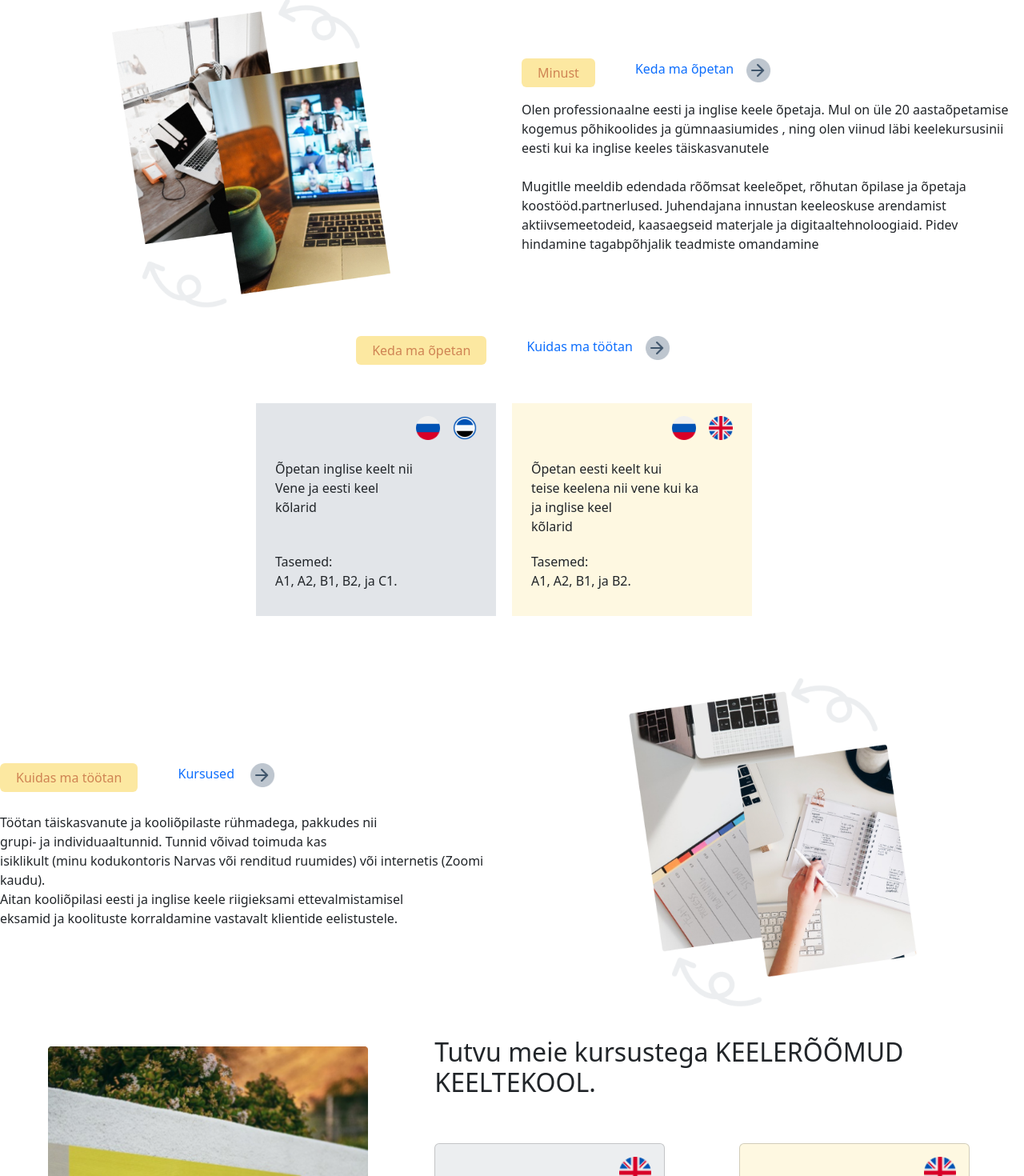
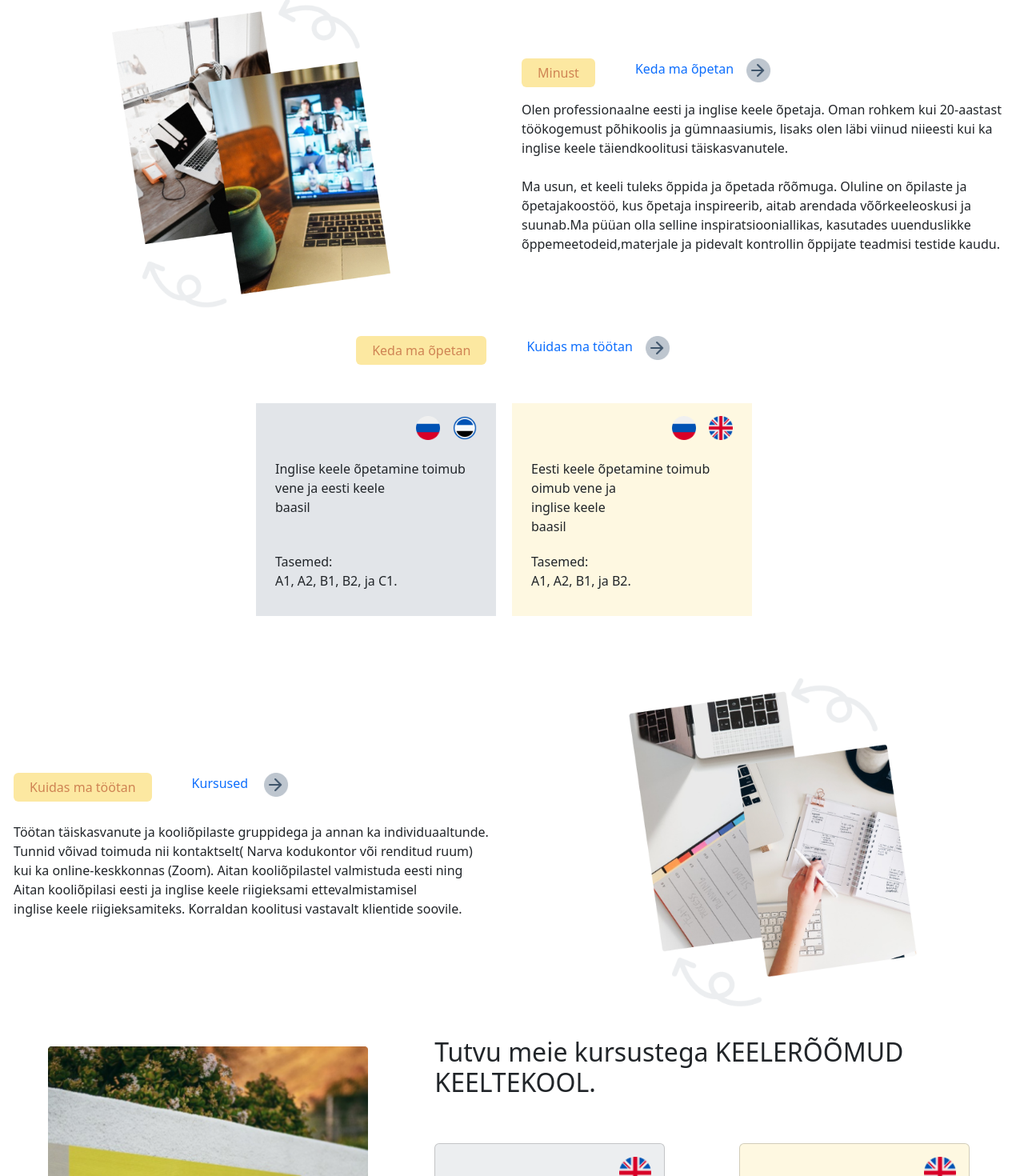
Before and after one commit to doyenify/mytutor, a React (Create React App) app: page / in a window 1280 px wide. Shown: the part 698-2168 px from the top of the page at 80% size. Built offline with nearby package versions, Linux system fonts and the light colour scheme.

Commit message:
estonian added

```diff
--- a/src/components/Home/Home.tsx
+++ b/src/components/Home/Home.tsx
@@ -75,7 +75,7 @@ const Home = () => {
                         <a className='ms-5 swinging-link' href="#Whoiteach" style={{ textDecoration: 'none' }}> {t('Who I teach')}<img className='ms-3' src={circlearrow} style={{height:"30px", width: "30px"}} alt="Tutor"/> </a>
                     </div>
                     <div className='mt-3'>
-                       {t('I am a professional teacher of Estonian and English language. I have over 20 years of')}
+                        {t('I am a professional teacher of Estonian and English language. I have over 20 years of')} {"\n"}
                         {t('experience teaching in basic and high schools, and I have conducted language courses in')}
                         {t('both Estonian and English for adult')}
                         <br />
--- a/src/locales/ee/translationee.json
+++ b/src/locales/ee/translationee.json
@@ -79,29 +79,29 @@
     "About me": "Minust",
     "Contact": "Kontakt",
     "Who I teach": "Keda ma õpetan",
-    "I am a professional teacher of Estonian and English language. I have over 20 years of": "Olen professionaalne eesti ja inglise keele õpetaja. Mul on üle 20 aasta",
-    "experience teaching in basic and high schools, and I have conducted language courses in": "õpetamise kogemus põhikoolides ja gümnaasiumides , ning olen viinud läbi keelekursusi",
-    "both Estonian and English for adult": "nii eesti kui ka inglise keeles täiskasvanutele",
-    "I love promoting joyful language learning, I emphasize collaborative student-teacher": "Mugitlle meeldib edendada rõõmsat keeleõpet, rõhutan õpilase ja õpetaja koostööd.",
-    "partnerships. As a guiding light, I inspire language skills development through active": "partnerlused. Juhendajana innustan keeleoskuse arendamist aktiivse",
-    "methods, modern materials, and digital technologies. Continuous assessment ensures a": "meetodeid, kaasaegseid materjale ja digitaaltehnoloogiaid. Pidev hindamine tagab",
-    "comprehensive grasp of knowledge": "põhjalik teadmiste omandamine",
+    "I am a professional teacher of Estonian and English language. I have over 20 years of": "Olen professionaalne eesti ja inglise keele õpetaja. Oman rohkem kui 20-aastast",
+    "experience teaching in basic and high schools, and I have conducted language courses in": "töökogemust põhikoolis ja gümnaasiumis, lisaks olen läbi viinud nii",
+    "both Estonian and English for adult": "eesti kui ka inglise keele täiendkoolitusi täiskasvanutele.",
+    "I love promoting joyful language learning, I emphasize collaborative student-teacher": "Ma usun, et keeli tuleks õppida ja õpetada rõõmuga. Oluline on õpilaste ja õpetaja",
+    "partnerships. As a guiding light, I inspire language skills development through active": "koostöö, kus õpetaja inspireerib, aitab arendada võõrkeeleoskusi ja suunab.",
+    "methods, modern materials, and digital technologies. Continuous assessment ensures a": "Ma püüan olla selline inspiratsiooniallikas, kasutades uuenduslikke õppemeetodeid,",
+    "comprehensive grasp of knowledge": "materjale ja pidevalt kontrollin õppijate teadmisi testide kaudu.",
     "How I work":  "Kuidas ma töötan",
-    "I teach English to both": "Õpetan inglise keelt nii",
-    "Russian and Estonian": "Vene ja eesti keel",
-    "speakers": "kõlarid",
+    "I teach English to both": "Inglise keele õpetamine toimub",
+    "Russian and Estonian": "vene ja eesti keele",
+    "speakers": "baasil",
     "Levels": "Tasemed",
     "A1, A2, B1, B2, and C1.": "A1, A2, B1, B2, ja C1.",
-    "I teach Estonian as a": "Õpetan eesti keelt kui",
-    "second language to both Russian": "teise keelena nii vene kui ka",
-    "and English": "ja inglise keel",
+    "I teach Estonian as a": "Eesti keele õpetamine toimub",
+    "second language to both Russian": " oimub vene ja",
+    "and English": "inglise keele",
     "A1, A2, B1, and B2.": "A1, A2, B1, ja B2.",
     "Courses": "Kursused",
-    "I work with groups of adults and school students, providing both": "Töötan täiskasvanute ja kooliõpilaste rühmadega, pakkudes nii",
-    "group and individual lessons. Classes can be held either in": "grupi- ja individuaaltunnid. Tunnid võivad toimuda kas",
-    "person (at my home office in Narva or rented space) or online (via Zoom).": "isiklikult (minu kodukontoris Narvas või renditud ruumides) või internetis (Zoomi kaudu).",
+    "I work with groups of adults and school students, providing both": "Töötan täiskasvanute ja kooliõpilaste gruppidega ja annan ka individuaaltunde.",
+    "group and individual lessons. Classes can be held either in": "Tunnid võivad toimuda nii kontaktselt( Narva kodukontor või renditud ruum)",
+    "person (at my home office in Narva or rented space) or online (via Zoom).": "kui ka online-keskkonnas (Zoom). Aitan kooliõpilastel valmistuda eesti ning",
     "I assist school students in preparing for Estonian and English language state": "Aitan kooliõpilasi eesti ja inglise keele riigieksami ettevalmistamisel",
-    "exams and organize training sessions based on clients preferences.": "eksamid ja koolituste korraldamine vastavalt klientide eelistustele.",
+    "exams and organize training sessions based on clients preferences.": "inglise keele riigieksamiteks. Korraldan koolitusi vastavalt klientide soovile.",
     "Find Out Our Courses With KEELERÕÕMUD KEELTEKOOL.": "Tutvu meie kursustega KEELERÕÕMUD KEELTEKOOL.",
     "ENGLISH FOR ADULTS": "INGLISE KEEL TÄISKASVANUTELE",
     "ENGLISH FOR SCHOOL STUDENTS": "INGLISE KEEL KOOLIÕPILASTELE",
@@ -113,10 +113,10 @@
     "Estonian For Adults":"Eesti keel täiskasvanutele",
     "Estonian For School Students": "Eesti keel kooliõpilastele",
 
-    "If you are interested in learning, you can please book a consultation with me by clicking this. (A consultation link),": "Kui olete huvitatud õppimisest, siis palun broneerige minuga konsultatsioon, klõpsates sellele. (Konsultatsiooni link),",
-    "to be able to assess your skills and for proper mentorship.": "teie oskuste hindamiseks ja nõuetekohaseks juhendamiseks.",
-    "I welcome all enthusiasts, regardless of age, to joyfully learn foreign languages, explore their beauty,": "Tervitan kõiki entusiaste, olenemata vanusest, et õppida rõõmuga võõrkeeli, uurida nende ilu,",
-    "conquer challenges, and achieve their set goals.": "ületada väljakutseid ja saavutada püstitatud eesmärke.",
+    "If you are interested in learning, you can please book a consultation with me by clicking this. (A consultation link),": "Kui olete huvitatud õppimisest, palun broneerige konsultatsiooni minuga, klõpsates sellel (A consultation link),",
+    "to be able to assess your skills and for proper mentorship.": "et hinnata oma oskusi ja saada nõuetekohast juhendamist.",
+    "I welcome all enthusiasts, regardless of age, to joyfully learn foreign languages, explore their beauty,": "Ootan kõiki huvilisi sõltumata vanusest õppima võõrkeeli rõõmuga, avastama keelte ilu,",
+    "conquer challenges, and achieve their set goals.": "vallutama väljakutseid ja saavutama enda poolt püstitatud eesmärke.",
     "consultation": "konsultatsioon",
     "Information": "Informatsioon",
     "Schedule": "Ajakava",
```
